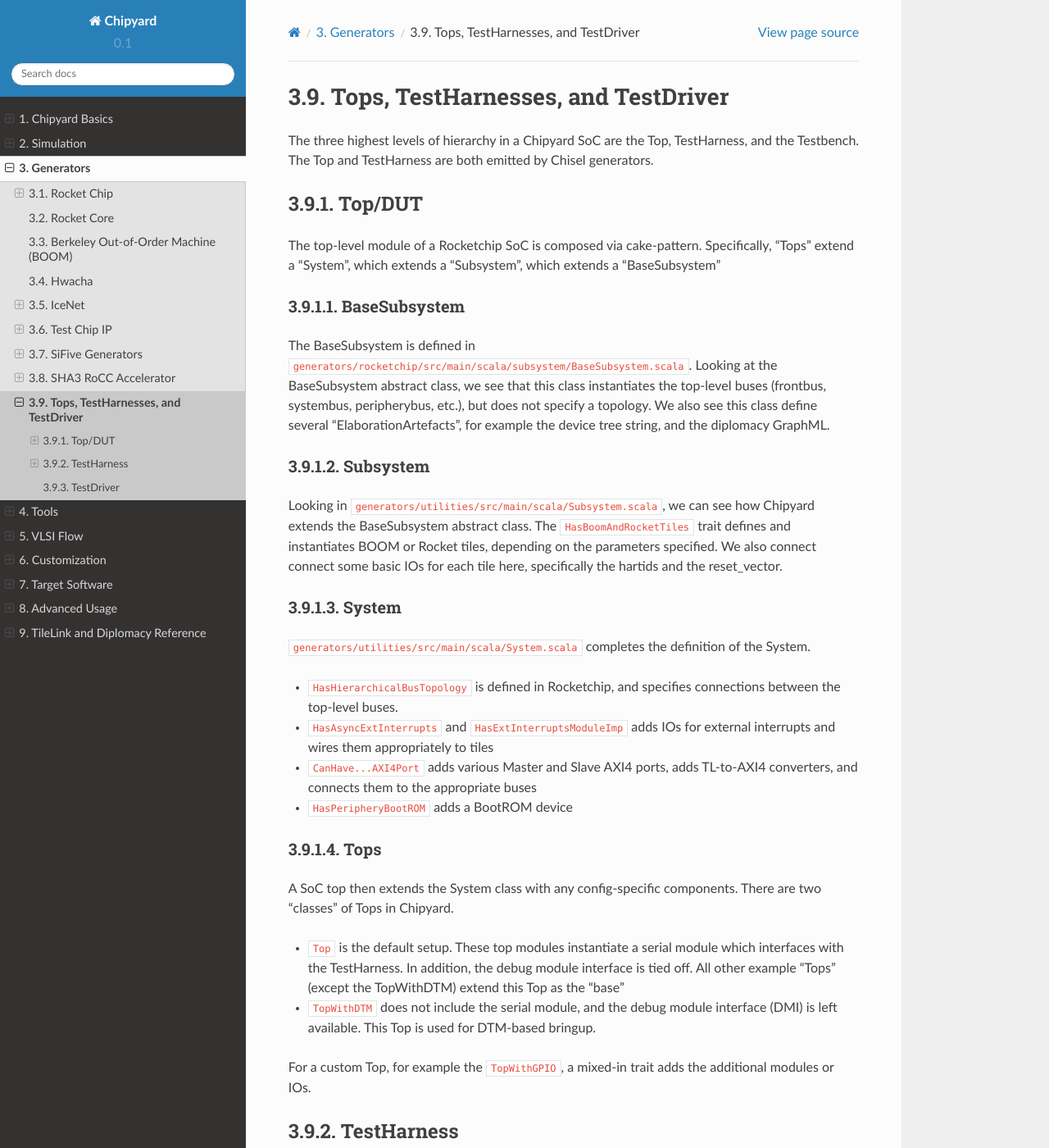
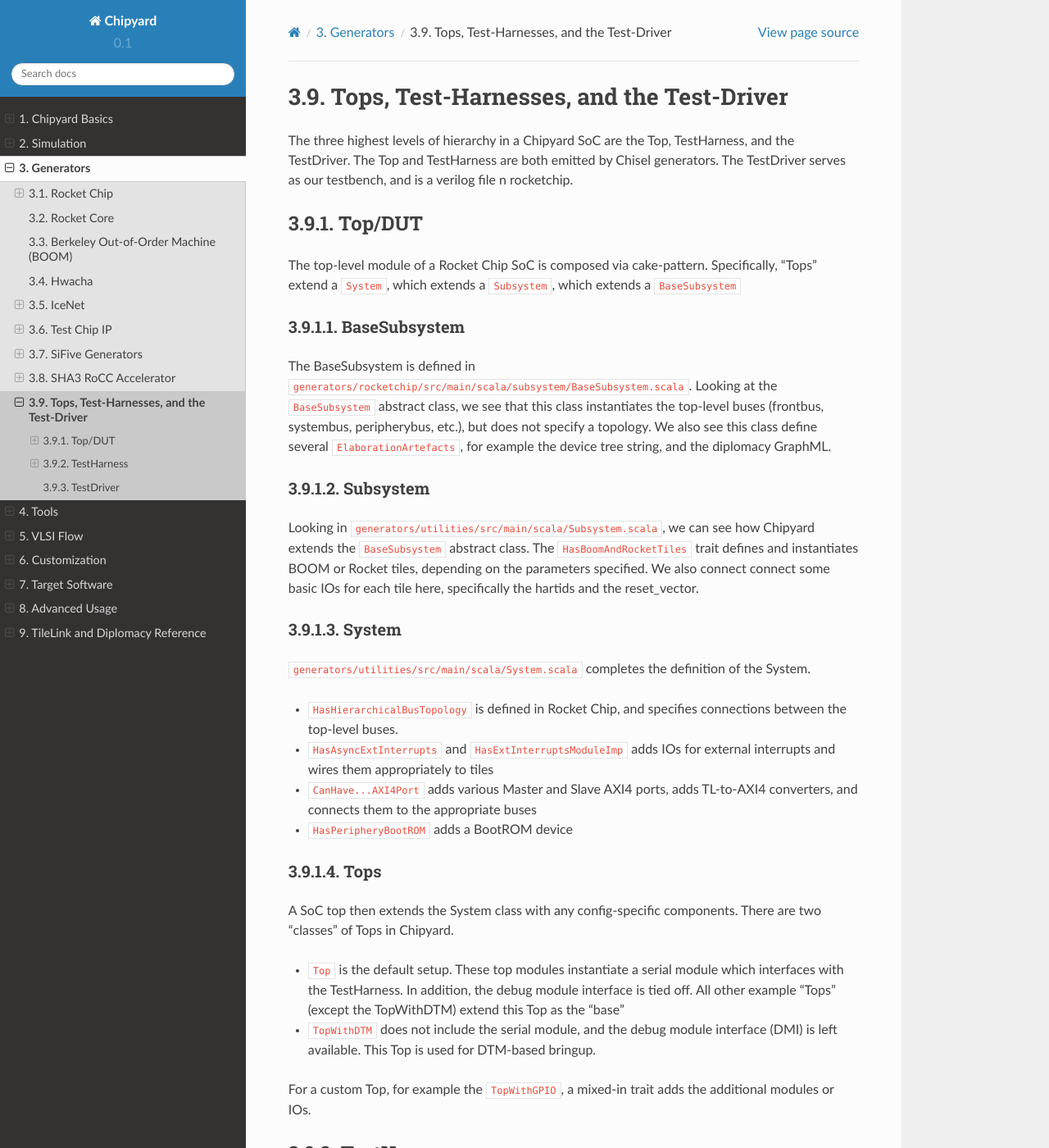
Before and after one commit to ucb-bar/chipyard, a Sphinx documentation site: the page built from docs/Generators/Top-Testharness.rst, in a window 1280 px wide and 1400 px high. Shown: the whole window at 82% size. Built offline with Sphinx 7.4.7 and the Read the Docs theme 2.0.0, drawn with Linux system fonts in a browser that asks for light colours; some of the changed text lies outside the part shown.

Commit message:
[docs][ci skip] Address comments

```diff
--- a/docs/Generators/Top-Testharness.rst
+++ b/docs/Generators/Top-Testharness.rst
@@ -1,30 +1,34 @@
-Tops, TestHarnesses, and TestDriver
+Tops, Test-Harnesses, and the Test-Driver
 ====================================
 
 The three highest levels of hierarchy in a Chipyard
-SoC are the Top, TestHarness, and the Testbench. The Top and TestHarness are both emitted by Chisel generators.
+SoC are the Top, TestHarness, and the TestDriver.
+The Top and TestHarness are both emitted by Chisel generators.
+The TestDriver serves as our testbench, and is a verilog
+file n rocketchip.
+
 
 Top/DUT
 -------------------------
-The top-level module of a Rocketchip SoC is composed via cake-pattern. Specifically, "Tops" extend a "System", which extends a "Subsystem", which extends a "BaseSubsystem"
+The top-level module of a Rocket Chip SoC is composed via cake-pattern. Specifically, "Tops" extend a ``System``, which extends a ``Subsystem``, which extends a ``BaseSubsystem``
 
 
 BaseSubsystem
 ^^^^^^^^^^^^^^^^^^^^^^^^^
 
-The BaseSubsystem is defined in ``generators/rocketchip/src/main/scala/subsystem/BaseSubsystem.scala``. Looking at the BaseSubsystem abstract class, we see that this class instantiates the top-level buses (frontbus, systembus, peripherybus, etc.), but does not specify a topology. We also see this class define several "ElaborationArtefacts", for example the device tree string, and the diplomacy GraphML.
+The BaseSubsystem is defined in ``generators/rocketchip/src/main/scala/subsystem/BaseSubsystem.scala``. Looking at the ``BaseSubsystem`` abstract class, we see that this class instantiates the top-level buses (frontbus, systembus, peripherybus, etc.), but does not specify a topology. We also see this class define several ``ElaborationArtefacts``, for example the device tree string, and the diplomacy GraphML.
 
 Subsystem
 ^^^^^^^^^^^^^^^^^^^^^^^^^
 
-Looking in ``generators/utilities/src/main/scala/Subsystem.scala``, we can see how Chipyard extends the BaseSubsystem abstract class. The ``HasBoomAndRocketTiles`` trait defines and instantiates BOOM or Rocket tiles, depending on the parameters specified. We also connect connect some basic IOs for each tile here, specifically the hartids and the reset_vector.
+Looking in ``generators/utilities/src/main/scala/Subsystem.scala``, we can see how Chipyard extends the ``BaseSubsystem`` abstract class. The ``HasBoomAndRocketTiles`` trait defines and instantiates BOOM or Rocket tiles, depending on the parameters specified. We also connect connect some basic IOs for each tile here, specifically the hartids and the reset_vector.
 
 System
 ^^^^^^^^^^^^^^^^^^^^^^^^^
 
 ``generators/utilities/src/main/scala/System.scala`` completes the definition of the System.
 
-- ``HasHierarchicalBusTopology`` is defined in Rocketchip, and specifies connections between the top-level buses.
+- ``HasHierarchicalBusTopology`` is defined in Rocket Chip, and specifies connections between the top-level buses.
 - ``HasAsyncExtInterrupts`` and ``HasExtInterruptsModuleImp`` adds IOs for external interrupts and wires them appropriately to tiles
 - ``CanHave...AXI4Port`` adds various Master and Slave AXI4 ports, adds TL-to-AXI4 converters, and connects them to the appropriate buses
 - ``HasPeripheryBootROM`` adds a BootROM device
```
Also changed, not shown: other parts of docs/Generators/Top-Testharness.rst (+1 -1 lines).
